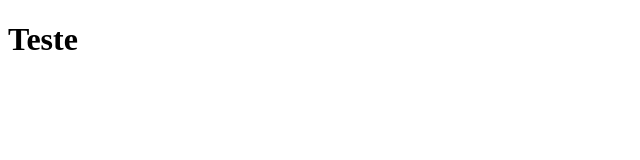
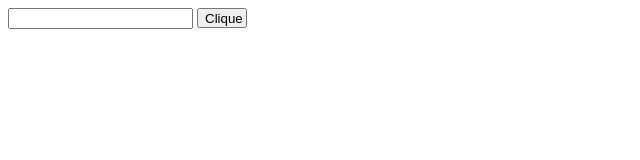
Before and after one commit to Gustavsonpy/ext, a plain HTML site: page index.html in a window 1280 px wide. Shown: the whole page, without its empty margins (0-640 px from the left). Drawn offline with Linux system fonts and the light colour scheme.

Commit message:
Numbers from zero to five. Closes #2

```diff
--- a/index.html
+++ b/index.html
@@ -5,8 +5,11 @@
     <meta http-equiv="X-UA-Compatible" content="IE=edge">
     <meta name="viewport" content="width=device-width, initial-scale=1.0">
     <title>Test</title>
+    <script src="index.js"></script>
 </head>
 <body>
-    <h1>Teste</h1>
+    <input type="text" id="number">
+    <button style="width: 50px; height: 20px;" onclick="ext()">Clique</button>
+    <label id="ext"></label>
 </body>
 </html>
--- /dev/null
+++ b/index.js
@@ -0,0 +1,11 @@
+function ext(){
+    var numberInput = document.getElementById("number").value;
+
+    var units = ["zero", "um", "dois", "três", "quatro", "cinco"];
+
+    var number = parseInt(numberInput);
+    var label = document.getElementById("ext")
+    label.innerHTML = units[number];
+
+    console.log(number);
+}
```
